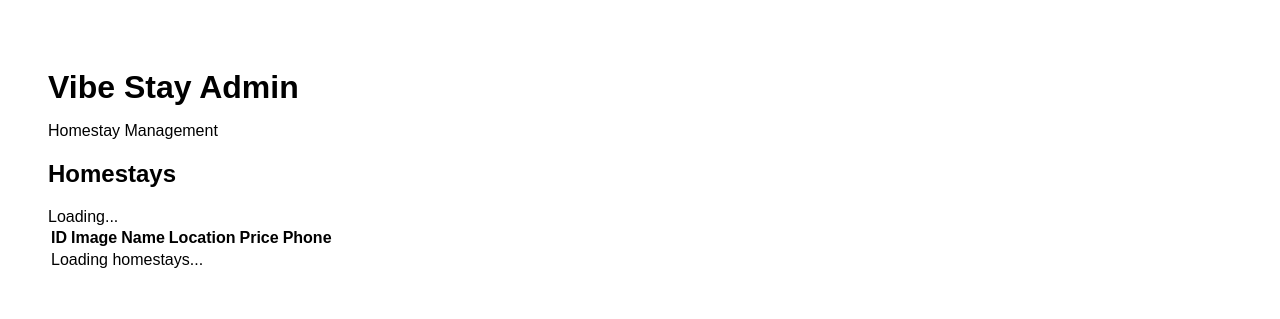
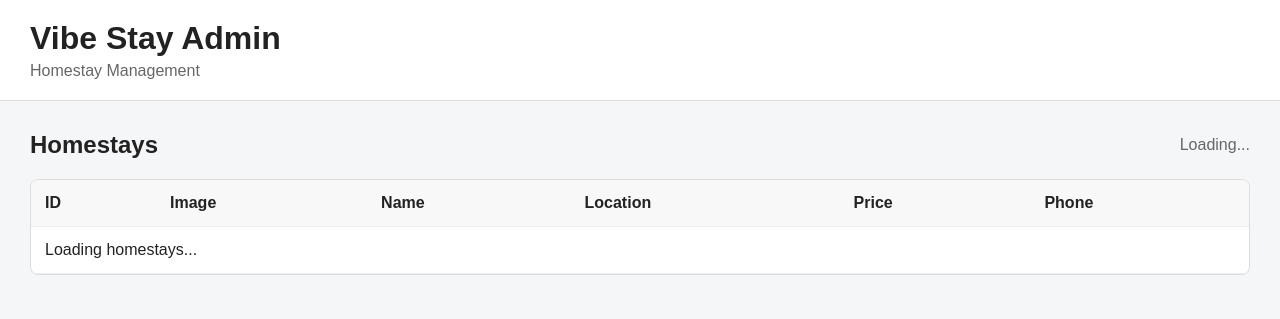
Before and after one commit to adesh22-code/vibe-stay, a Flask app: page / in a window 1280 px wide. Shown: the top 319 px of the page. Run offline with Flask 3, Linux system fonts and the light colour scheme.

Commit message:
Update admin.css

```diff
--- a/static/css/admin.css
+++ b/static/css/admin.css
@@ -1,8 +1,78 @@
+* {
+    box-sizing: border-box;
+}
+
 body {
-        font-family: Arial, sans-serif;
-            padding: 40px;
-            }
+    margin: 0;
+    font-family: Arial, sans-serif;
+    background: #f5f6f8;
+    color: #222;
+}
 
-            h1 {
-                margin-bottom: 10px;
-                }
+header {
+    background: #ffffff;
+    padding: 20px 30px;
+    border-bottom: 1px solid #ddd;
+}
+
+header h1 {
+    margin: 0 0 5px;
+}
+
+header p {
+    margin: 0;
+    color: #666;
+}
+
+main {
+    padding: 30px;
+}
+
+.page-header {
+    display: flex;
+    justify-content: space-between;
+    align-items: center;
+    margin-bottom: 20px;
+}
+
+.page-header h2 {
+    margin: 0;
+}
+
+#totalHomestays {
+    color: #666;
+}
+
+.table-container {
+    background: #ffffff;
+    border-radius: 8px;
+    overflow-x: auto;
+    border: 1px solid #ddd;
+}
+
+table {
+    width: 100%;
+    border-collapse: collapse;
+}
+
+th,
+td {
+    padding: 14px;
+    text-align: left;
+    border-bottom: 1px solid #eee;
+}
+
+th {
+    background: #f8f8f8;
+}
+
+td img {
+    width: 70px;
+    height: 50px;
+    object-fit: cover;
+    border-radius: 5px;
+}
+
+#message {
+    margin-bottom: 15px;
+}
```
